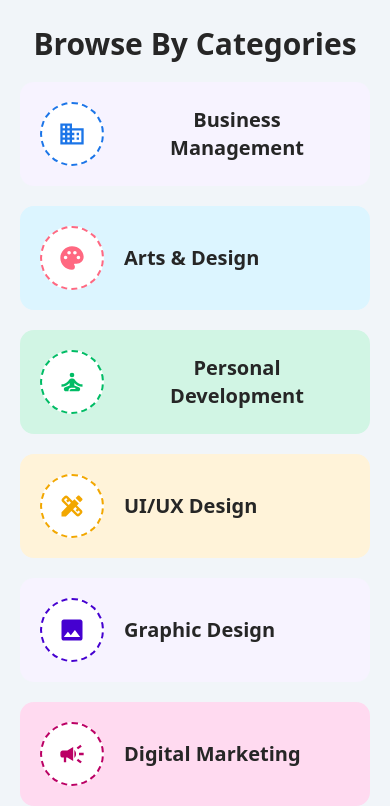
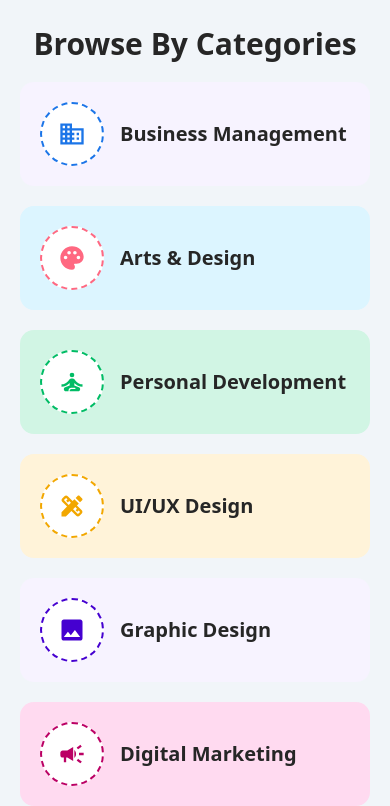
Before and after one commit to ibrahimwael951/Educational-platform, a Next.js app: page /en in a window 390 px wide. Shown: the part 818-1624 px from the top of the page. Built offline with nearby package versions, Linux system fonts and the light colour scheme; no server answers.

Commit message:
edit urls on navBar for mobile and footer, thats makes search easier for client

```diff
--- a/src/Data/Links.json
+++ b/src/Data/Links.json
@@ -1,6 +1,5 @@
 {
   "navbar": [
-
     {
       "title": "home",
       "url": "/",
@@ -45,62 +44,62 @@
   "explore": [
     {
       "title": "business",
-      "url": "/business"
+      "url": "/search?q=Business"
     },
     {
       "title": "arts",
-      "url": "/arts"
+      "url": "/search?q=Arts & Design"
     },
     {
       "title": "personalDevelopment",
-      "url": "/personalDevelopment"
+      "url": "/search?q=Personal Development"
     },
     {
       "title": "uiux",
-      "url": "/uiux"
+      "url": "/search?q=Ui/Ux"
     },
     {
       "title": "graphic",
-      "url": "/graphic"
+      "url": "/search?q=Graphic Design"
     },
     {
       "title": "marketing",
-      "url": "/marketing"
+      "url": "/search?q=Marketing"
     },
     {
       "title": "exclusive",
-      "url": "/exclusive"
+      "url": "/search?q=Exclusive Man"
     },
     {
       "title": "productDesign",
-      "url": "/productDesign"
+      "url": "/search?q=Product Design"
     },
     {
       "title": "video",
-      "url": "/video"
+      "url": "/search?q=Video and Photography"
     }
   ],
   "footer": {
     "our_services": [
       {
         "title": "Web-Development",
-        "url": ""
+        "url": "/search?q=Web"
       },
       {
         "title": "Ui/Ux",
-        "url": ""
+        "url": "/search?q=Ui/Ux"
       },
       {
         "title": "Digital-Marketing",
-        "url": ""
+        "url": "/search?q=Marketing"
       },
       {
         "title": "Content-Writing",
-        "url": ""
+        "url": "/search?q=Content Creator"
       },
       {
         "title": "Management",
-        "url": ""
+        "url": "/search?q=Management"
       }
     ],
     "Quick_Links": [
--- a/src/app/[locale]/courses/page.tsx
+++ b/src/app/[locale]/courses/page.tsx
@@ -164,12 +164,12 @@ const CoursesPage = () => {
 
            {/* Pagination */}
           {totalPages > 1 && (
-            <Pagination className="mt-12">
+            <Pagination className="mt-12 select-none">
               <PaginationContent>
-                <PaginationItem>
+                <PaginationItem className="cursor-pointer">
                   <PaginationPrevious
                     onClick={() => handlePageChange(currentPage - 1)}
-                    className={currentPage === 1 ? 'pointer-events-none opacity-50' : ''}
+                    className={currentPage === 1 ? 'pointer-events-none opacity-50' : 'hover:text-purple-600'}
                   />
                 </PaginationItem>
                 <PaginationItem>
@@ -177,10 +177,10 @@ const CoursesPage = () => {
                     Page {currentPage} of {totalPages}
                   </span>
                 </PaginationItem>
-                <PaginationItem>
+                <PaginationItem className="cursor-pointer">
                   <PaginationNext
                     onClick={() => handlePageChange(currentPage + 1)}
-                    className={currentPage === totalPages ? 'pointer-events-none opacity-50' : ''}
+                    className={currentPage === totalPages ? 'pointer-events-none opacity-50' : 'hover:text-purple-600'}
                   />
                 </PaginationItem>
               </PaginationContent>
--- a/src/components/home/categoriesSection.tsx
+++ b/src/components/home/categoriesSection.tsx
@@ -2,27 +2,98 @@
 
 import React, { useRef } from "react";
 import { motion } from "framer-motion";
-import { MdBusiness, MdPalette, MdSelfImprovement, MdDesignServices, MdPhoto, MdCampaign, MdStar, MdDevices, MdMovie } from "react-icons/md";
+import {
+  MdBusiness,
+  MdPalette,
+  MdSelfImprovement,
+  MdDesignServices,
+  MdPhoto,
+  MdCampaign,
+  MdStar,
+  MdDevices,
+  MdMovie,
+} from "react-icons/md";
 import { useTranslations } from "next-intl";
+import Link from "next/link";
 
 const CategoriesSection: React.FC = () => {
   const t = useTranslations("CategoriesSection");
   const sectionRef = useRef(null);
 
   const categories = [
-    { key: "business", icon: MdBusiness, bgColor: "#F7F3FF", borderColor: "#1B75E8" },
-    { key: "arts", icon: MdPalette, bgColor: "#DCF5FF", borderColor: "#FF6881" },
-    { key: "personalDevelopment", icon: MdSelfImprovement, bgColor: "#D1F5E4", borderColor: "#00BC65" },
-    { key: "uiux", icon: MdDesignServices, bgColor: "#FFF3D9", borderColor: "#F2A700" },
-    { key: "graphic", icon: MdPhoto, bgColor: "#F7F3FF", borderColor: "#4500D0" },
-    { key: "marketing", icon: MdCampaign, bgColor: "#FFDAF0", borderColor: "#BB0064" },
-    { key: "exclusive", icon: MdStar, bgColor: "#F3F4FE", borderColor: "#0011BB" },
-    { key: "productDesign", icon: MdDevices, bgColor: "#FFECD9", borderColor: "#D16900" },
-    { key: "video", icon: MdMovie, bgColor: "#DCF5FF", borderColor: "#00A9ED" },
+    {
+      key: "business",
+      url: "/search?q=Business",
+      icon: MdBusiness,
+      bgColor: "#F7F3FF",
+      borderColor: "#1B75E8",
+    },
+    {
+      key: "arts",
+      url: "/search?q=Arts & Design",
+      icon: MdPalette,
+      bgColor: "#DCF5FF",
+      borderColor: "#FF6881",
+    },
+    {
+      key: "personalDevelopment",
+      url: "/search?q=Personal Development",
+
+      icon: MdSelfImprovement,
+      bgColor: "#D1F5E4",
+      borderColor: "#00BC65",
+    },
+    {
+      key: "uiux",
+      url: "/search?q=Ui/Ux",
+
+      icon: MdDesignServices,
+      bgColor: "#FFF3D9",
+      borderColor: "#F2A700",
+    },
+    {
+      key: "graphic",
+      url: "/search?q=Graphic Design",
+      icon: MdPhoto,
+      bgColor: "#F7F3FF",
+      borderColor: "#4500D0",
+    },
+    {
+      key: "marketing",
+      url: "/search?q=Marketing",
+      icon: MdCampaign,
+      bgColor: "#FFDAF0",
+      borderColor: "#BB0064",
+    },
+    {
+      key: "exclusive",
+      url: "/search?q=Exclusive Man",
+      icon: MdStar,
+      bgColor: "#F3F4FE",
+      borderColor: "#0011BB",
+    },
+    {
+      key: "productDesign",
+      url: "/search?q=Product Design",
+      icon: MdDevices,
+      bgColor: "#FFECD9",
+      borderColor: "#D16900",
+    },
+    {
+      key: "video",
+      url: "/search?q=Video and Photography",
+      icon: MdMovie,
+      bgColor: "#DCF5FF",
+      borderColor: "#00A9ED",
+    },
   ];
 
   return (
-    <section id="service" ref={sectionRef} className="max-w-7xl mx-auto text-center px-5 md:px-10 md:py-20 flex flex-col items-center">
+    <section
+      id="service"
+      ref={sectionRef}
+      className="max-w-7xl mx-auto text-center px-5 md:px-10 md:py-20 flex flex-col items-center"
+    >
       <motion.h1
         initial={{ opacity: 0, y: 20 }}
         whileInView={{ opacity: 1, y: 0 }}
@@ -38,7 +109,7 @@ const CategoriesSection: React.FC = () => {
         whileInView="visible"
         variants={{
           hidden: { opacity: 0, y: 30 },
-          visible: { opacity: 1, y: 0, transition: { staggerChildren: 0.10 } },
+          visible: { opacity: 1, y: 0, transition: { staggerChildren: 0.1 } },
         }}
         viewport={{ once: true, amount: 0.3 }}
         className="w-full sm:w-fit grid grid-cols-1 sm:grid-cols-2 lg:grid-cols-3 gap-y-5 gap-x-7 mt-5 justify-items-center"
@@ -46,13 +117,20 @@ const CategoriesSection: React.FC = () => {
         {categories.map((category, index) => (
           <motion.div
             key={index}
-            whileHover={{ scale: 1.05, boxShadow: "0px 10px 20px rgba(0,0,0,0.1)" }}
+            whileHover={{
+              scale: 1.05,
+              boxShadow: "0px 10px 20px rgba(0,0,0,0.1)",
+            }}
             initial={{ opacity: 0, y: 30 }}
             whileInView={{ opacity: 1, y: 0 }}
-            transition={{ duration: 0.5}}
+            transition={{ duration: 0.5 }}
             viewport={{ once: true, amount: 0.3 }}
             className="w-full sm:w-60 p-5 flex items-center gap-1 rounded-xl cursor-pointer"
             style={{ backgroundColor: category.bgColor }}
+          >
+            <Link
+              href={category.url}
+              className="flex items-center w-full h-full"
             >
               <div
                 className="rounded-full border-2 border-dashed p-4 bg-white flex items-center justify-center w-16 h-16 text-2xl"
@@ -63,7 +141,10 @@ const CategoriesSection: React.FC = () => {
                   style: { color: category.borderColor },
                 })}
               </div>
-            <h2 className="ml-4 text-xl font-bold text-neutral-800">{t(`categories.${category.key}`)}</h2>
+              <h2 className="ml-4 text-xl font-bold text-neutral-800">
+                {t(`categories.${category.key}`)}
+              </h2>
+            </Link>
           </motion.div>
         ))}
       </motion.div>
```
Lines whose indentation alone changed are shown as unchanged.
